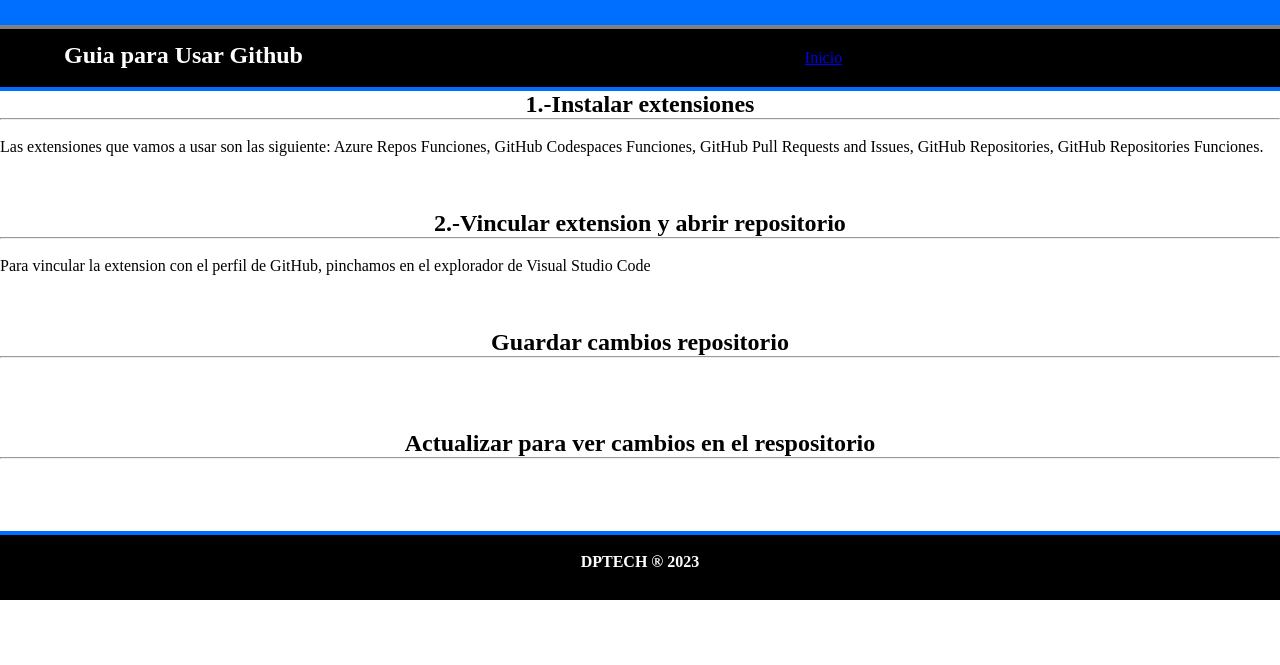
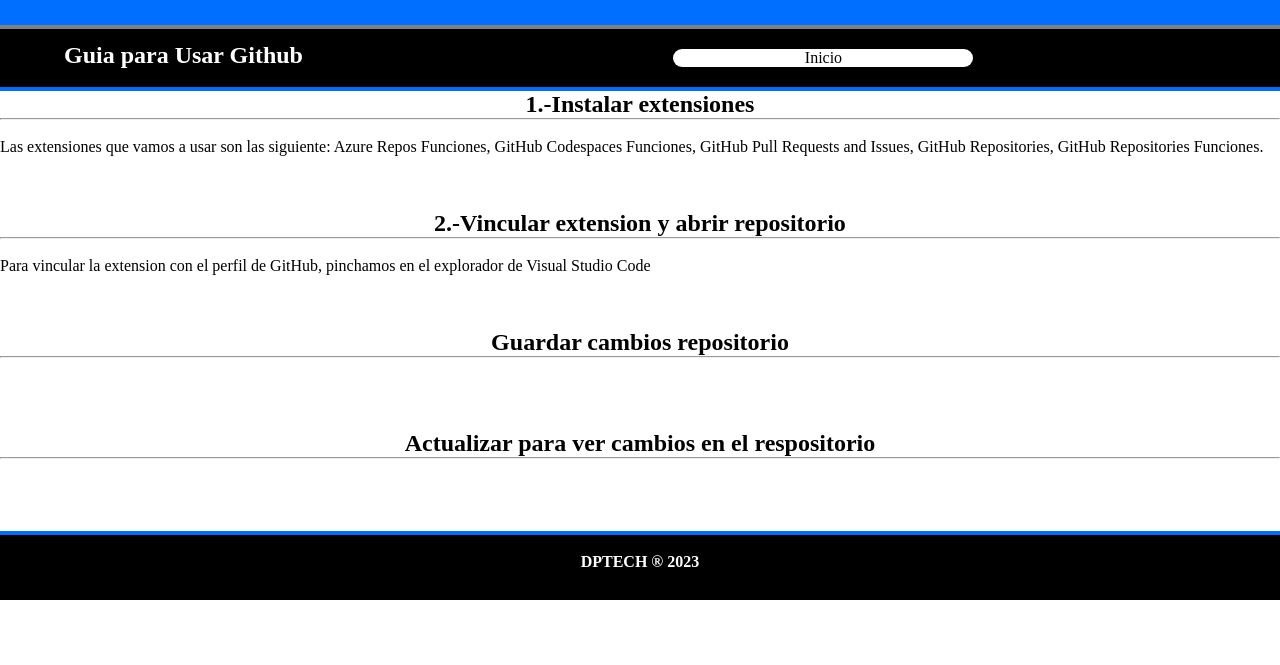
Before and after one commit to david04david/DP-Tech, a plain HTML site: page DOCS/uso.html in a window 1280 px wide. Shown: the part 135-800 px from the top of the page. Drawn offline with Linux system fonts and the light colour scheme.

Commit message:
usoboton p2

```diff
--- a/CSS/uso.css
+++ b/CSS/uso.css
@@ -14,6 +14,32 @@ header {
     border-bottom: grey 4px solid;
     font-family: 'Gill Sans', 'Gill Sans MT', 'Calibri', 'Trebuchet MS', sans-serif;
 }
+
+.botonenlace{
+  background-color: white;
+  border-radius: 50px;
+  width: 300px;
+  color: black;
+  text-decoration: none;
+  text-align: center;
+}
+
+.botonenlace > a{
+  color: rgb(0, 0, 0);
+  text-decoration: none;
+}
+
+.botonenlace{
+  transition: 0.4s;
+  scale: (1);
+}
+
+.botonenlace:hover{
+  transition: 0.4s;
+  transform: scale(1.5);
+  box-shadow: 5px 5px 15px 5px rgb(121, 7, 250);
+}
+
 main {
     background-color: rgb(0, 0, 0);
     display: flex;
```
